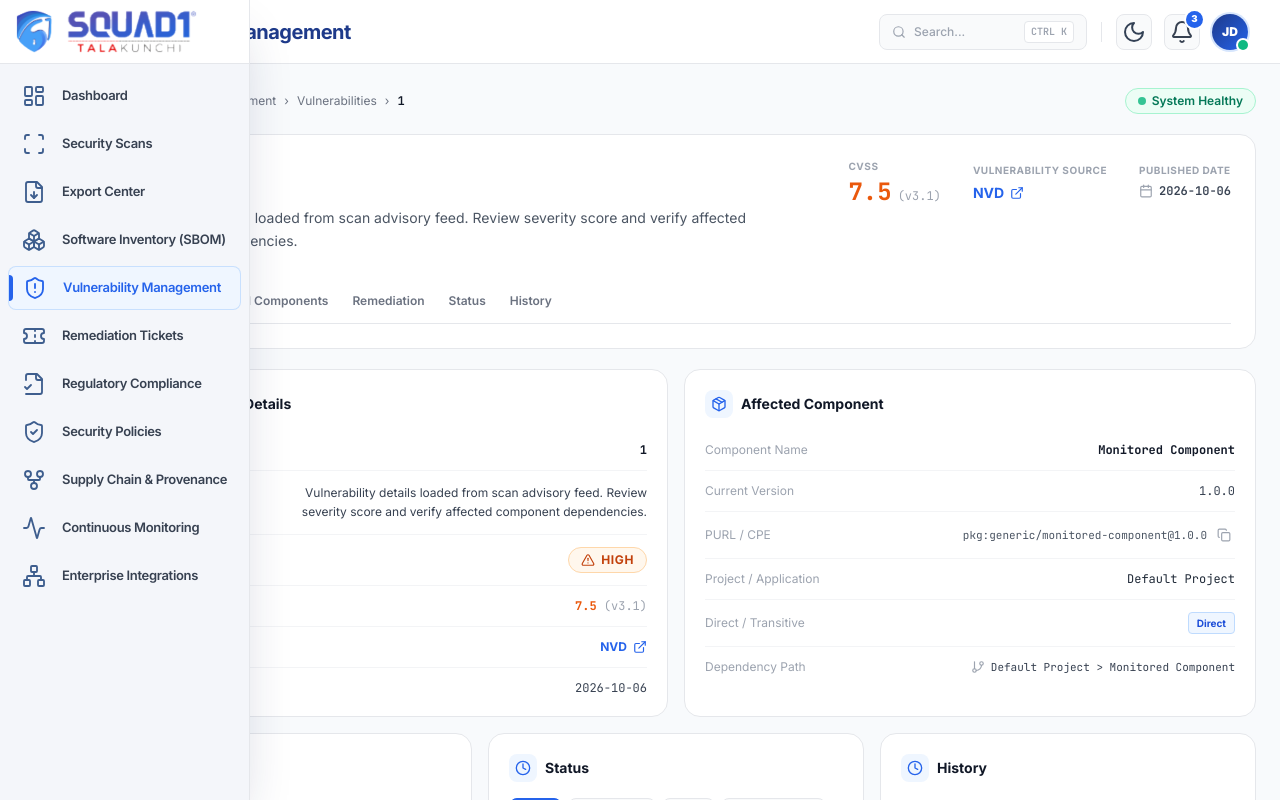
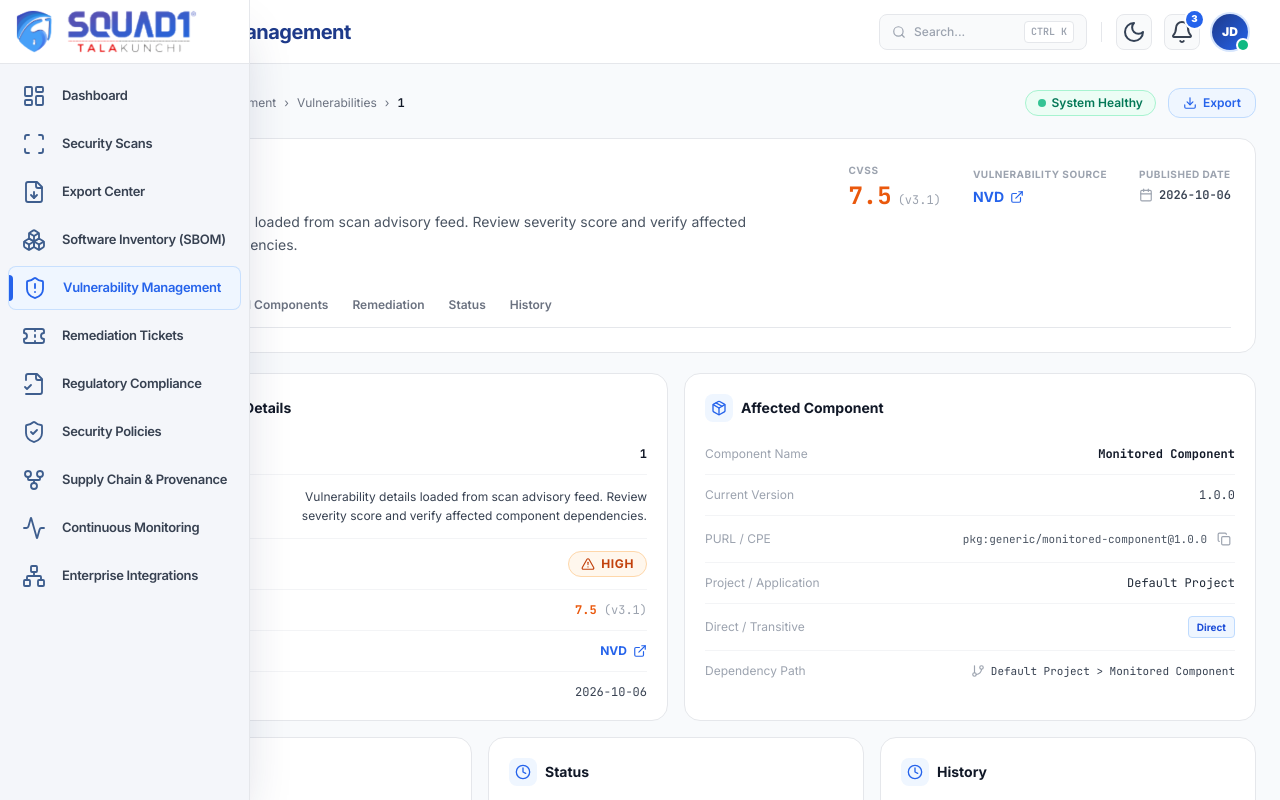
Before and after one commit to omwadkar2712-code/S-BOM, a React (Vite) app in the folder frontend/: page /vulnerabilities/1 in a window 1280 px wide. Shown: the top 800 px of the page. Built offline with nearby package versions, Linux system fonts and the light colour scheme; no server answers.

Commit message:
feat: add VulnerabilityDetail and Vulnerabilities pages with type definitions

```diff
--- a/frontend/src/pages/vulnerabilities/Vulnerabilities.tsx
+++ b/frontend/src/pages/vulnerabilities/Vulnerabilities.tsx
@@ -126,50 +126,99 @@ export const Vulnerabilities: React.FC = () => {
   const endIndex = Math.min(startIndex + pageSize, totalItems);
   const paginatedVulnerabilities = filtered.slice(startIndex, endIndex);
 
-  // CSV Export
+  // Helper for CSV escaping
+  const csvEscape = (val: unknown) => {
+    if (val === null || val === undefined) return '""';
+    const str = String(val).replace(/"/g, '""');
+    return `"${str}"`;
+  };
+
+  const getRecommendedAction = (v: Vulnerability) => {
+    if (v.patchRecommendation) return v.patchRecommendation;
+    if (v.fixVersion && v.fixVersion !== '*' && v.fixVersion !== 'None' && v.fixVersion !== 'None available') {
+      return `Upgrade to version ${v.fixVersion} or later.`;
+    }
+    return 'No patch currently released by maintainers. Review workaround or isolate dependency.';
+  };
+
+  // CSV Export with all comprehensive vulnerability details
   const handleExportCsv = () => {
     if (filtered.length === 0) {
       addToast({ type: 'warning', title: 'No Data to Export', message: 'No vulnerabilities match the current filter.' });
       return;
     }
     const headers = [
+      // 1. Vulnerability Details
       'CVE ID',
       'Vulnerability Name',
-      'Application',
+      'Description',
       'Severity',
       'CVSS Score',
-      'Component',
-      'Version',
+      'CVSS Vector',
+      'Vulnerability Source',
+      'Published Date',
+      // 2. Affected Component
+      'Component Name',
+      'Current Version',
+      'Ecosystem',
+      'PURL / CPE',
       'Project',
-      'Status',
-      'VEX Status',
+      'Application',
+      'Direct / Transitive',
+      'Dependency Path',
+      // 3. Remediation
       'Fixed Version',
+      'Recommended Action',
+      'Owner / Team',
+      'Ticket ID',
+      // 4. History
+      'First Detected',
+      'Last Detected',
+      'Status Changes',
     ];
     const rows = filtered.map((v) => [
-      `"${v.cve}"`,
-      `"${(v.name || v.description?.split('.')[0] || v.cve).replace(/"/g, '""')}"`,
-      `"${(v.application || v.project).replace(/"/g, '""')}"`,
-      `"${v.severity}"`,
-      `"${v.cvss}"`,
-      `"${v.package.replace(/"/g, '""')}"`,
-      `"${v.version}"`,
-      `"${v.project.replace(/"/g, '""')}"`,
-      `"${v.status}"`,
-      `"${v.vexStatus}"`,
-      `"${v.fixVersion || 'N/A'}"`,
+      // 1. Vulnerability Details
+      csvEscape(v.cve),
+      csvEscape(v.name || v.description?.split('.')[0] || v.cve),
+      csvEscape(v.description || ''),
+      csvEscape(v.severity),
+      csvEscape(v.cvss !== undefined ? v.cvss.toFixed(1) : '0.0'),
+      csvEscape(v.vectorString || 'CVSS:3.1/AV:N/AC:L/PR:N/UI:N/S:U/C:H/I:H/A:H'),
+      csvEscape(v.source || 'mitre'),
+      csvEscape(v.publishedDate || '2026-10-13'),
+      // 2. Affected Component
+      csvEscape(v.package),
+      csvEscape(v.version || v.affectedVersions || ''),
+      csvEscape(v.ecosystem || 'npm'),
+      csvEscape(v.purl || (v.package ? `pkg:${v.ecosystem || 'npm'}/${v.package}@${v.version || '0.0.0'}` : '')),
+      csvEscape(v.project),
+      csvEscape(v.application || v.project),
+      csvEscape(v.direct ? 'Direct' : 'Transitive'),
+      csvEscape(v.dependencyPath || `${v.project} > ${v.package}`),
+      // 3. Remediation
+      csvEscape(v.fixVersion && v.fixVersion !== '*' ? v.fixVersion : 'None available'),
+      csvEscape(getRecommendedAction(v)),
+      csvEscape(v.owner || 'Security Team'),
+      csvEscape(v.ticketId || `SEC-${Math.abs(v.cve.split('').reduce((a, b) => ((a << 5) - a + b.charCodeAt(0)) | 0, 0) % 9000) + 1000}`),
+      // 4. History
+      csvEscape(v.firstDetected || '2026-10-13 10:00 AM'),
+      csvEscape(v.lastDetected || '2026-10-13 10:00 AM'),
+      csvEscape(v.statusChanges || v.status),
     ]);
-    const csvContent = 'data:text/csv;charset=utf-8,' + [headers.join(','), ...rows.map((r) => r.join(','))].join('\n');
-    const encodedUri = encodeURI(csvContent);
+    const csvContent = '\uFEFF' + [headers.join(','), ...rows.map((r) => r.join(','))].join('\r\n');
+    const blob = new Blob([csvContent], { type: 'text/csv;charset=utf-8;' });
+    const url = URL.createObjectURL(blob);
     const link = document.createElement('a');
-    link.setAttribute('href', encodedUri);
+    link.setAttribute('href', url);
     link.setAttribute('download', `vulnerabilities-${new Date().toISOString().slice(0, 10)}.csv`);
     document.body.appendChild(link);
     link.click();
     document.body.removeChild(link);
+    URL.revokeObjectURL(url);
     addToast({
       type: 'success',
       title: 'Export Successful',
-      message: `Exported ${filtered.length} vulnerabilities to CSV.`,
+      message: `Exported ${filtered.length} vulnerabilities with full details to CSV.`,
     });
   };
 
--- a/frontend/src/pages/vulnerabilities/VulnerabilityDetail.tsx
+++ b/frontend/src/pages/vulnerabilities/VulnerabilityDetail.tsx
@@ -20,6 +20,7 @@ import {
   Users,
   FileCode,
   RotateCcw,
+  Download,
 } from 'lucide-react';
 import { useAppState } from '../../context/AppStateContext';
 import { Vulnerability, Severity } from '../../types';
@@ -73,6 +74,7 @@ export const VulnerabilityDetail: React.FC = () => {
     scanVersion: 'scan-3.7.1',
     sbomVersion: 'sbom-1.4.2',
     statusChanges: 'Open',
+    owner: 'Security Team',
   };
 
   const handleCopyPurl = () => {
@@ -176,6 +178,98 @@ export const VulnerabilityDetail: React.FC = () => {
 
   const statusBanner = getStatusBanner(vuln.status);
 
+  // CSV Export for this single vulnerability with all comprehensive details
+  const handleExportCsv = () => {
+    const csvEscape = (val: unknown) => {
+      if (val === null || val === undefined) return '""';
+      const str = String(val).replace(/"/g, '""');
+      return `"${str}"`;
+    };
+
+    const headers = [
+      // 1. Vulnerability Details
+      'CVE ID',
+      'Vulnerability Name',
+      'Description',
+      'Severity',
+      'CVSS Score',
+      'CVSS Vector',
+      'Vulnerability Source',
+      'Published Date',
+      // 2. Affected Component
+      'Component Name',
+      'Current Version',
+      'Ecosystem',
+      'PURL / CPE',
+      'Project',
+      'Application',
+      'Direct / Transitive',
+      'Dependency Path',
+      // 3. Remediation
+      'Fixed Version',
+      'Recommended Action',
+      'Owner / Team',
+      'Ticket ID',
+      // 4. History
+      'First Detected',
+      'Last Detected',
+      'Status Changes',
+    ];
+
+    const recommendedAction =
+      vuln.patchRecommendation ||
+      (vuln.fixVersion && vuln.fixVersion !== '*' && vuln.fixVersion !== 'None' && vuln.fixVersion !== 'None available'
+        ? `Upgrade to version ${vuln.fixVersion} or later.`
+        : 'No patch currently released by maintainers. Review workaround or isolate dependency.');
+
+    const row = [
+      // 1. Vulnerability Details
+      csvEscape(vuln.cve),
+      csvEscape(vuln.name || vuln.description?.split('.')[0] || vuln.cve),
+      csvEscape(vuln.description || ''),
+      csvEscape(vuln.severity),
+      csvEscape(vuln.cvss !== undefined ? vuln.cvss.toFixed(1) : '0.0'),
+      csvEscape(vuln.vectorString || 'CVSS:3.1/AV:N/AC:L/PR:N/UI:N/S:U/C:H/I:H/A:H'),
+      csvEscape(vuln.source || 'mitre'),
+      csvEscape(vuln.publishedDate || '2026-10-13'),
+      // 2. Affected Component
+      csvEscape(vuln.package),
+      csvEscape(vuln.version || vuln.affectedVersions || '0.3.6'),
+      csvEscape(vuln.ecosystem || 'npm'),
+      csvEscape(vuln.purl || `pkg:${vuln.ecosystem || 'npm'}/${vuln.package}@${vuln.version || '0.0.0'}`),
+      csvEscape(vuln.project),
+      csvEscape(vuln.application || vuln.project),
+      csvEscape(vuln.direct ? 'Direct' : 'Transitive'),
+      csvEscape(vuln.dependencyPath || `${vuln.project} > ${vuln.package}`),
+      // 3. Remediation
+      csvEscape(vuln.fixVersion && vuln.fixVersion !== '*' ? vuln.fixVersion : 'None available'),
+      csvEscape(recommendedAction),
+      csvEscape(vuln.owner || 'Security Team'),
+      csvEscape(vuln.ticketId || `SEC-${Math.abs(vuln.cve.split('').reduce((a, b) => ((a << 5) - a + b.charCodeAt(0)) | 0, 0) % 9000) + 1000}`),
+      // 4. History
+      csvEscape(vuln.firstDetected || '2026-10-13 10:00 AM'),
+      csvEscape(vuln.lastDetected || '2026-10-13 10:00 AM'),
+      csvEscape(vuln.statusChanges || vuln.status),
+    ];
+
+    const csvContent = '\uFEFF' + [headers.join(','), row.join(',')].join('\r\n');
+    const blob = new Blob([csvContent], { type: 'text/csv;charset=utf-8;' });
+    const url = URL.createObjectURL(blob);
+    const link = document.createElement('a');
+    link.setAttribute('href', url);
+    link.setAttribute('download', `${vuln.cve}-details-${new Date().toISOString().slice(0, 10)}.csv`);
+    document.body.appendChild(link);
+    link.click();
+    document.body.removeChild(link);
+    URL.revokeObjectURL(url);
+
+    addToast({
+      type: 'success',
+      title: 'Export Successful',
+      message: `Exported ${vuln.cve} details to CSV.`,
+    });
+  };
+
   return (
     <div className="space-y-5 animate-fadeIn pb-16">
       {/* Top Breadcrumb & Status Bar */}
@@ -205,10 +299,22 @@ export const VulnerabilityDetail: React.FC = () => {
           <span className="font-semibold text-gray-900 dark:text-white font-mono">{vuln.cve}</span>
         </div>
 
-        {/* System Healthy indicator */}
-        <div className="inline-flex items-center gap-1.5 px-3 py-1 rounded-full text-xs font-semibold bg-emerald-50 dark:bg-emerald-950/50 text-emerald-700 dark:text-emerald-300 border border-emerald-200 dark:border-emerald-800/60 shrink-0">
-          <span className="w-2 h-2 rounded-full bg-emerald-500 animate-pulse" />
-          <span>System Healthy</span>
+        {/* Right Status Indicator & Export Button */}
+        <div className="flex items-center gap-3 shrink-0">
+          <div className="inline-flex items-center gap-1.5 px-3 py-1 rounded-full text-xs font-semibold bg-emerald-50 dark:bg-emerald-950/50 text-emerald-700 dark:text-emerald-300 border border-emerald-200 dark:border-emerald-800/60 shrink-0">
+            <span className="w-2 h-2 rounded-full bg-emerald-500 animate-pulse" />
+            <span>System Healthy</span>
+          </div>
+
+          <button
+            type="button"
+            onClick={handleExportCsv}
+            className="px-3.5 py-1.5 text-xs font-semibold rounded-xl bg-blue-50 dark:bg-blue-950/60 border border-blue-200 dark:border-blue-800 text-blue-600 dark:text-blue-400 hover:bg-blue-100 dark:hover:bg-blue-900/60 transition-all inline-flex items-center gap-1.5 cursor-pointer shadow-2xs"
+            title={`Export ${vuln.cve} details to CSV`}
+          >
+            <Download className="w-3.5 h-3.5" />
+            <span>Export</span>
+          </button>
         </div>
       </div>
 
--- a/frontend/src/types/index.ts
+++ b/frontend/src/types/index.ts
@@ -60,6 +60,7 @@ export interface Vulnerability {
   scanVersion?: string;
   sbomVersion?: string;
   statusChanges?: string;
+  owner?: string;
 }
 
 export type ComponentFieldType =
```
